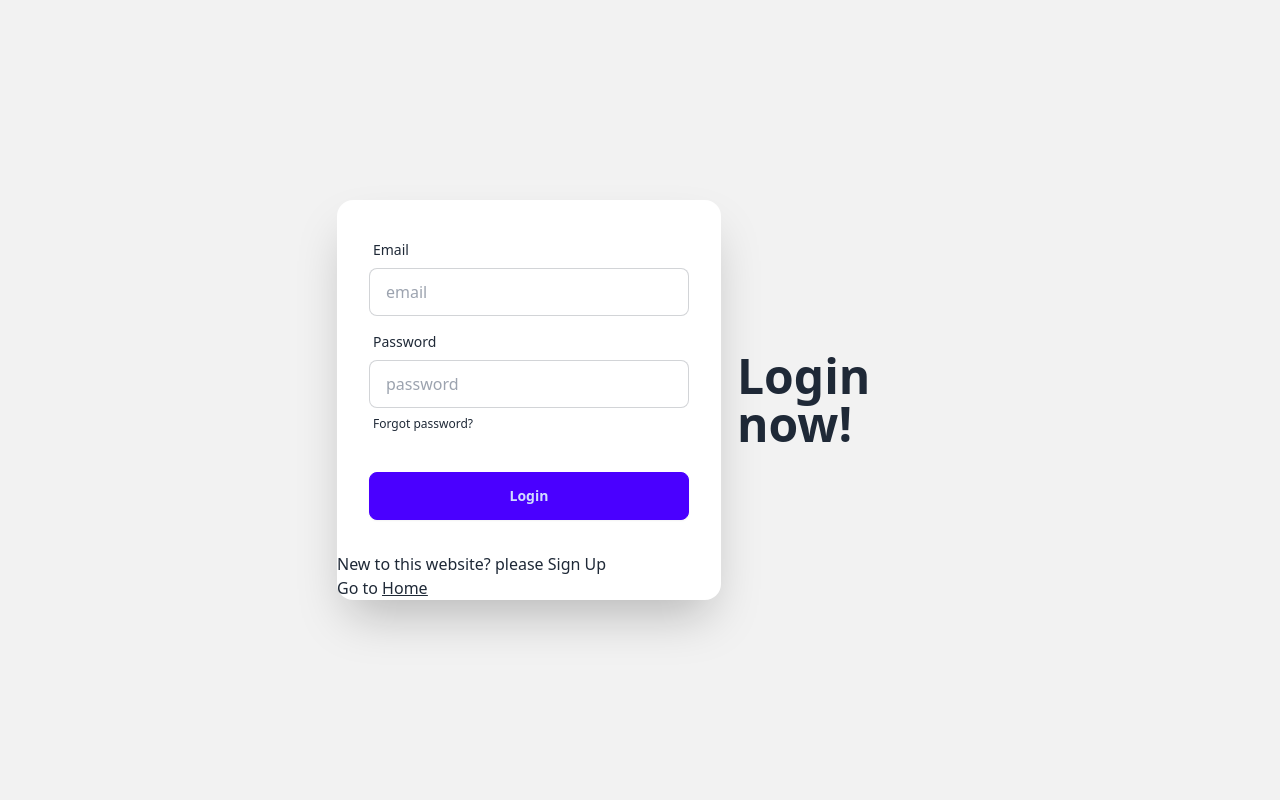
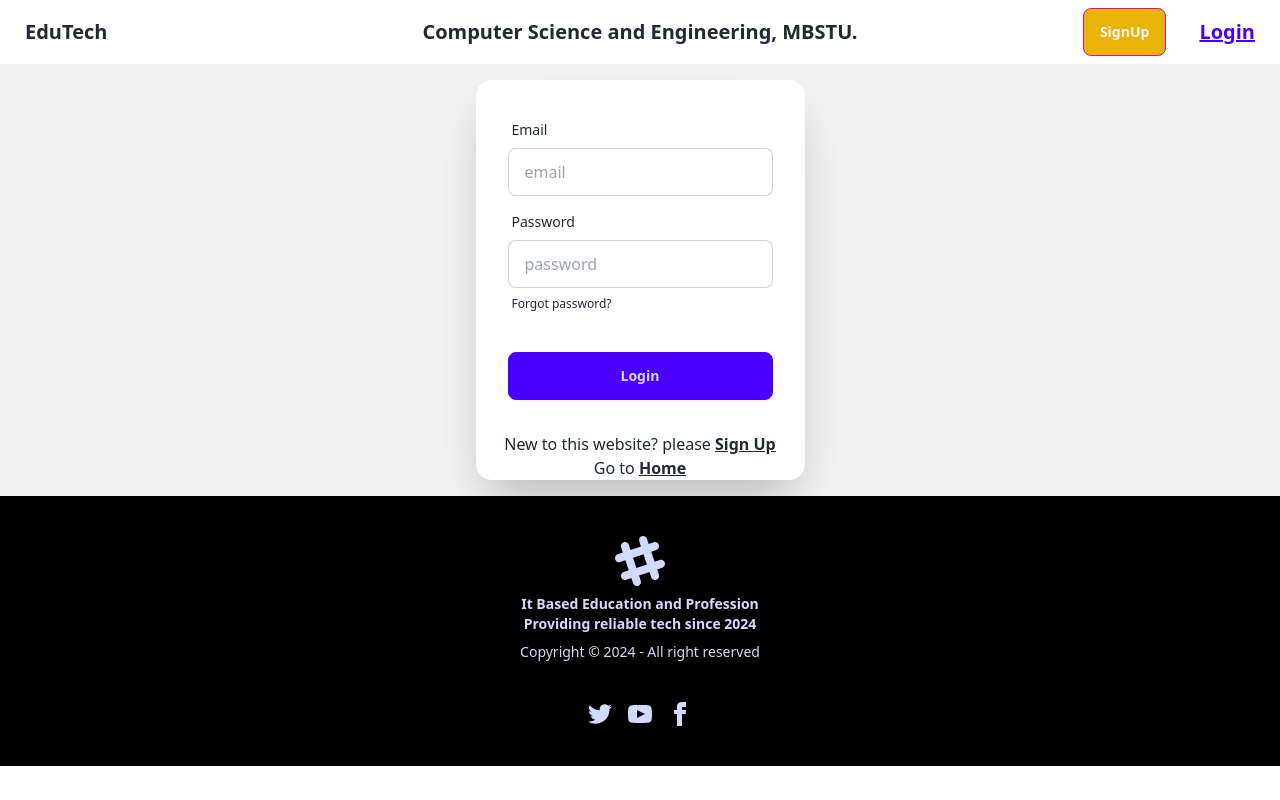
Before and after one commit to Md-Rabiul-Islam75/it-based-education-and-profession, a React (Vite) app: page /login in a window 1280 px wide. Built offline with nearby package versions, Linux system fonts and the light colour scheme.

Commit message:
some component are added into pages

```diff
--- a/src/Components/Home.jsx
+++ b/src/Components/Home.jsx
@@ -1,5 +1,6 @@
 import React from "react";
 import home_bg_pic from "../assets/home-bg-pic.jpg"
+import home_bg_pic2 from "../assets/home-bg-pic-2.avif"
 // import home_img from "../assets/AboutUsThree.jpeg"
 import { Link } from "react-router";
 
@@ -9,7 +10,7 @@
       <div
         className="hero min-h-screen"
         style={{
-            backgroundImage: `url(${home_bg_pic})`,
+            backgroundImage: `url(${home_bg_pic2})`,
         }}
       >
         <div className="hero-overlay bg-opacity-60"></div>
--- a/src/Components/Login.jsx
+++ b/src/pages/Login.jsx
@@ -8,12 +8,10 @@
     }
 
     return (
-        <div className="hero bg-base-200 min-h-screen">
+        <div className="hero bg-base-200">
         <div className="hero-content flex-col lg:flex-row-reverse">
-          <div className="text-center lg:text-left">
-            <h1 className="text-5xl font-bold">Login now!</h1>
-          </div>
-          <div className="card bg-base-100 w-full max-w-sm shrink-0 shadow-2xl">
+
+          <div className="card bg-base-100 w-full shrink-0 shadow-2xl">
             <form  onSubmit={handleLogin} className="card-body">
               <div className="form-control">
                 <label className="label">
@@ -50,10 +48,15 @@
             </form>
 
 
+           <div className='text-center'>
+           <p>New to this website? please <u><Link className='font-semibold' to="/signUp">Sign Up</Link></u></p>
+           </div>
 
-           <p>New to this website? please <Link to="/signUp">Sign Up</Link></p>
 
-           <p>Go to <u><Link to="/">Home</Link></u></p>
+           <div className='text-center'>
+              <p>Go to <u><Link className='font-semibold' to="/">Home</Link></u></p>
+           </div>
+
 
 
           </div>
```
Also changed, not shown: src/main.jsx (+15 -11 lines), src/assets/home-bg-pic-2.avif (added), src/pages/AboutUs.jsx (renamed from src/Components/AboutUs.jsx), src/pages/SignUp.jsx (renamed from src/Components/SignUp.jsx).
